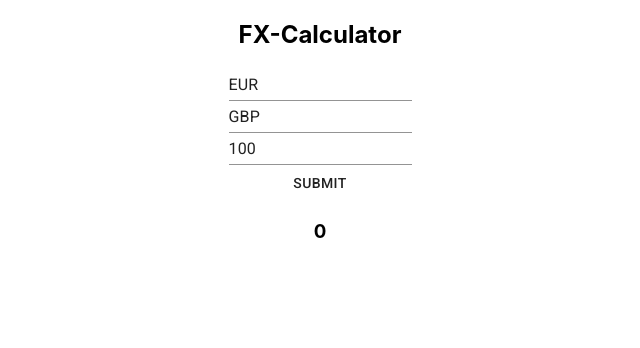
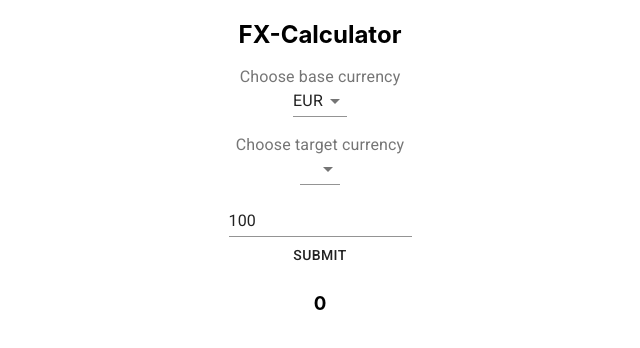
Before and after one commit to manonja/FX-Calculator, a React (Create React App) app in the folder fx-calculator/: page / in a window 1280 px wide. Shown: the top 348 px of the page, without its empty margins (320-960 px from the left). Built offline with nearby package versions, Linux system fonts and the light colour scheme.

Commit message:
Adds SelectField to Field for currencies

```diff
--- a/fx-calculator/src/components/organism/FXForm/index.tsx
+++ b/fx-calculator/src/components/organism/FXForm/index.tsx
@@ -2,6 +2,8 @@ import { Button } from '@material-ui/core';
 import { Formik, Form, Field } from 'formik';
 import * as React from 'react';
 import { InputField } from '../../atoms/InputField';
+import { SelectField } from '../../atoms/SelectField';
+
 // import { AppContextConsumer } from '../../../context';
 
 interface Values {
@@ -26,14 +28,16 @@ const FXForm: React.FC<FormProps> = ({ onSubmit }) => {
                     onSubmit(values);
                 }}
             >
-                {({values}) => (
+                {() => (
                     <Form>
                         <div>
-                            <Field name="from_currency" placeholder="Choose base currency" component={InputField}></Field>
+                            <Field name="from_currency" placeholder="Choose base currency" component={SelectField}></Field>
                         </div>
+                        <br/>
                         <div>
-                            <Field name="to_currency" placeholder="Choose target currecy" component={InputField}></Field>
+                            <Field name="to_currency" placeholder="Choose target currency" component={SelectField}></Field>
                         </div>
+                        <br/>
                         <div>
                             <Field name="amount" placeholder="Amount" component={InputField}></Field>
                         </div>
```
